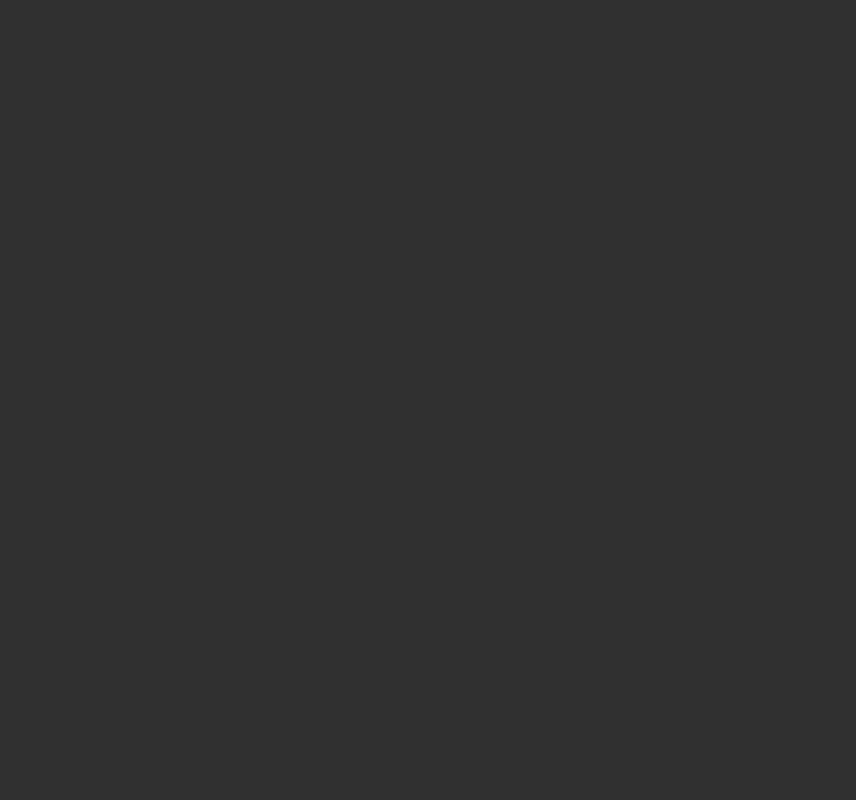
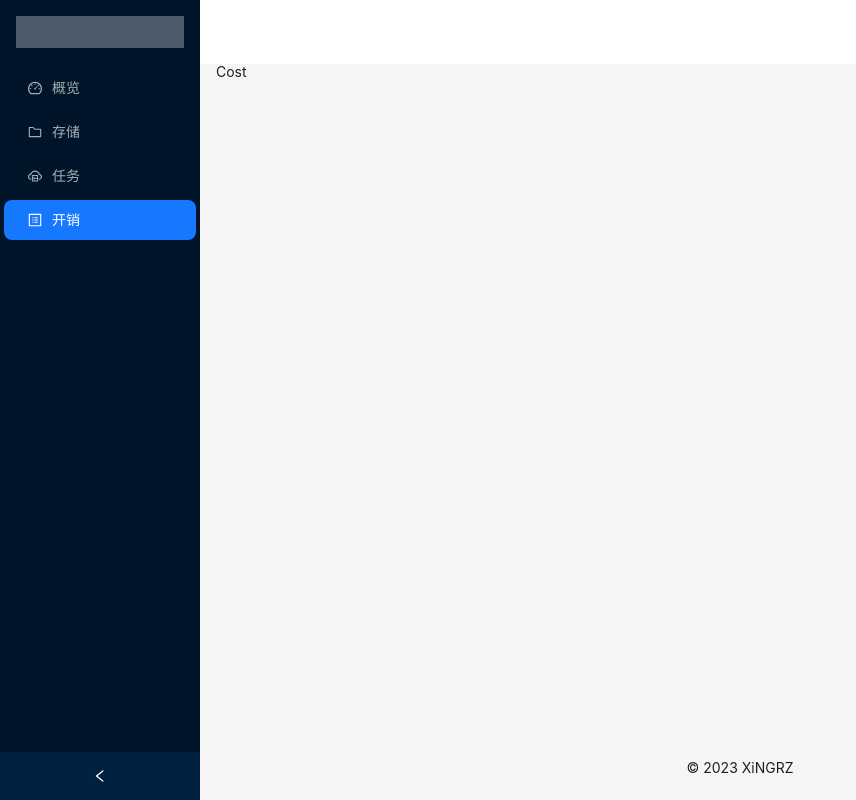
Before and after one commit to vapourcontainers/houston, a Vue app in the folder packages/frontend/: page /cost in a window 1280 px wide. Shown: the whole page, without its empty margins (0-856 px from the left). Built offline with nearby package versions, Linux system fonts and the light colour scheme.

Commit message:
Set up page layout and router

```diff
--- a/packages/frontend/package.json
+++ b/packages/frontend/package.json
@@ -9,7 +9,8 @@
   "dependencies": {
     "ant-design-vue": "^4.0.0",
     "socket.io-client": "^4.7.1",
-    "vue": "^3.3.4"
+    "vue": "^3.3.4",
+    "vue-router": "^4.2.4"
   },
   "devDependencies": {
     "@vitejs/plugin-vue": "^4.2.3",
--- a/packages/frontend/src/App.vue
+++ b/packages/frontend/src/App.vue
@@ -1,14 +1,66 @@
 <template>
-  <a-config-provider :theme="{ algorithm: theme.darkAlgorithm, token: { borderRadius: 0 } }">
-  </a-config-provider>
+  <a-layout style="min-height: 100vh">
+    <a-layout-sider v-model:collapsed="collapsed" collapsible>
+      <div :class="$style.logo" />
+      <a-menu v-model:selected-keys="page" theme="dark" mode="inline">
+        <a-menu-item key="overview">
+          <router-link :to="{ name: 'overview' }">
+            <dashboard-outlined />
+            <span>概览</span>
+          </router-link>
+        </a-menu-item>
+        <a-menu-item key="storage">
+          <router-link :to="{ name: 'storage' }">
+            <folder-outlined />
+            <span>存储</span>
+          </router-link>
+        </a-menu-item>
+        <a-menu-item key="tasks">
+          <router-link :to="{ name: 'tasks' }">
+            <cloud-server-outlined />
+            <span>任务</span>
+          </router-link>
+        </a-menu-item>
+        <a-menu-item key="cost">
+          <router-link :to="{ name: 'cost' }">
+            <profile-outlined />
+            <span>开销</span>
+          </router-link>
+        </a-menu-item>
+      </a-menu>
+    </a-layout-sider>
+    <a-layout>
+      <a-layout-header style="background: #fff; padding: 0" />
+      <a-layout-content style="margin: 0 16px">
+        <router-view />
+      </a-layout-content>
+      <a-layout-footer style="text-align: center">
+        © 2023 XiNGRZ
+      </a-layout-footer>
+    </a-layout>
+  </a-layout>
 </template>
 
 <script lang="ts" setup>
-import { theme } from 'ant-design-vue';
+import { computed, ref } from 'vue';
+import { useRouter } from 'vue-router';
+import {
+  DashboardOutlined,
+  FolderOutlined,
+  CloudServerOutlined,
+  ProfileOutlined,
+} from '@ant-design/icons-vue';
+
+const collapsed = ref(false);
+
+const router = useRouter();
+const page = computed(() => [router.currentRoute.value.name]);
 </script>
 
 <style lang="scss" module>
-:global(body) {
-  background: #303030;
+.logo {
+  height: 32px;
+  background: rgba(255, 255, 255, 0.3);
+  margin: 16px;
 }
 </style>
--- /dev/null
+++ b/packages/frontend/src/cost/CostPage.vue
@@ -0,0 +1,3 @@
+<template>
+  Cost
+</template>
--- a/packages/frontend/src/main.ts
+++ b/packages/frontend/src/main.ts
@@ -1,4 +1,5 @@
 import { createApp } from 'vue';
+import { createRouter, createWebHistory } from 'vue-router';
 
 import Antd from 'ant-design-vue';
 import 'ant-design-vue/dist/reset.css';
@@ -7,4 +8,13 @@ import App from './App.vue';
 
 const app = createApp(App);
 app.use(Antd);
+app.use(createRouter({
+  history: createWebHistory(),
+  routes: [
+    { path: '/', name: 'overview', component: () => import('@/overview/OverviewPage.vue') },
+    { path: '/storage', name: 'storage', component: () => import('@/storage/StoragePage.vue') },
+    { path: '/tasks', name: 'tasks', component: () => import('@/tasks/TasksPage.vue') },
+    { path: '/cost', name: 'cost', component: () => import('@/cost/CostPage.vue') },
+  ],
+}));
 app.mount('#app');
--- /dev/null
+++ b/packages/frontend/src/overview/OverviewPage.vue
@@ -0,0 +1,3 @@
+<template>
+  Overview
+</template>
--- /dev/null
+++ b/packages/frontend/src/storage/StoragePage.vue
@@ -0,0 +1,3 @@
+<template>
+  Storage
+</template>
--- /dev/null
+++ b/packages/frontend/src/tasks/TasksPage.vue
@@ -0,0 +1,3 @@
+<template>
+  Tasks
+</template>
```
Also changed, not shown: 1 other file (tests, documents, lock files or other folders).
